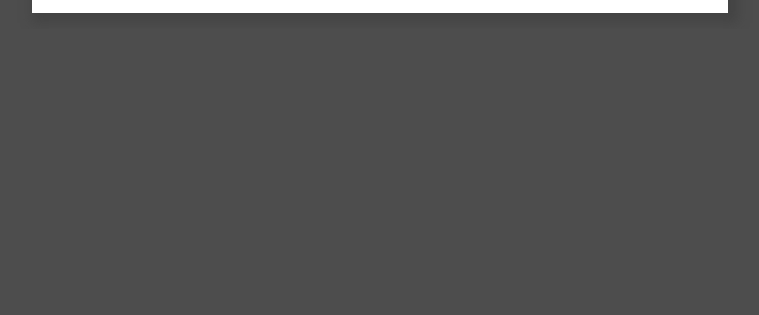
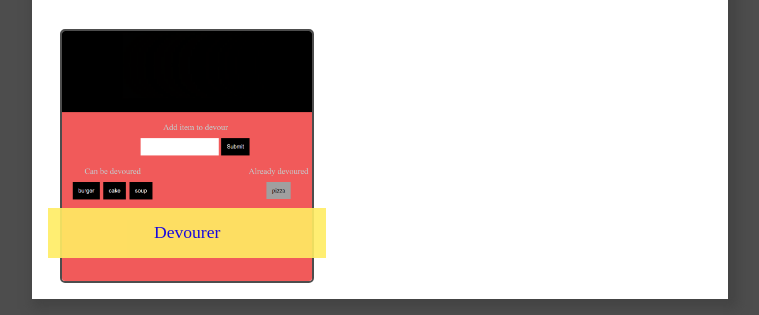
Before and after one commit to Adler11th/ResponsivePortfolio, a plain HTML site: page portfolio.html in a window 1280 px wide. Shown: the part 1559-1874 px from the top of the page, without its empty margins (128-887 px from the left). Before the commit the page ends 1588 px from the top, so only its background shows below. Drawn offline with Linux system fonts and the light colour scheme.

Commit message:
added devourer

```diff
--- a/portfolio.html
+++ b/portfolio.html
@@ -86,6 +86,12 @@
                             <h3>Friend-finder</h3>
                         </a>
                     </div>
+                    <div class="img_text">
+                     <a href="https://infinite-woodland-75484.herokuapp.com/">
+                         <img src="assets/images/devourer.png" alt="devourer" class="porfolio_img">
+                         <h3>Devourer</h3>
+                     </a>
+                 </div>
                 </div>
             </section>
             <aside id="aside">
```
Also changed, not shown: assets/images/devourer.png (added).
